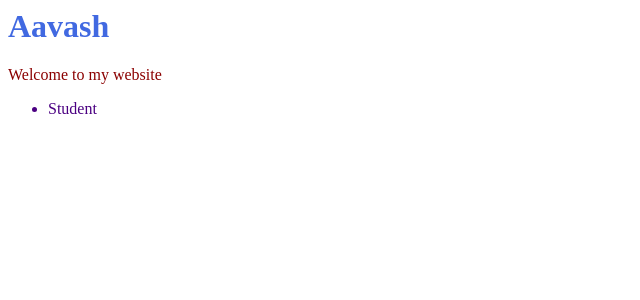
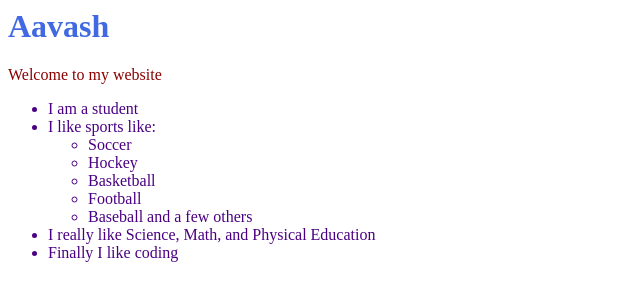
Before and after one commit to aavashs/aavashs.github.io, a plain HTML site: page index.html in a window 1280 px wide. Shown: the whole page, without its empty margins (0-640 px from the left). Drawn offline with Linux system fonts and the light colour scheme.

Commit message:
Added on lists

```diff
--- a/index.html
+++ b/index.html
@@ -7,7 +7,17 @@
         <h1>Aavash</h1>
         <p>Welcome to my website</p>
         <ul>
-            <li>Student</li>
+            <li> I am a student</li>
+            <li> I like sports like:</li>
+            <ul>
+                <li> Soccer</li>
+                <li> Hockey</li>
+                <li> Basketball</li>
+                <li> Football</li>
+                <li> Baseball and a few others</li>
+            </ul>
+            <li> I really like Science, Math, and Physical Education</li>
+            <li>Finally I like coding</li>
         </ul>
     </body>
 </html>
```
